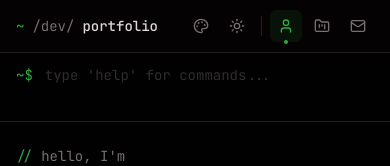
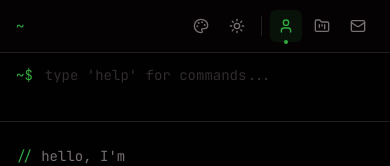
Before and after one commit to simoneraffaelli/portfolio, a Next.js app: page / in a window 390 px wide. Shown: the top 166 px of the page. Built offline with nearby package versions, Linux system fonts and the light colour scheme.

Commit message:
fix title bar mobile layout

```diff
--- a/components/title-bar.tsx
+++ b/components/title-bar.tsx
@@ -53,8 +53,8 @@ export function TitleBar({
       {/* Title - start aligned */}
       <div className="flex items-center gap-2 font-mono text-sm">
         <span className="text-primary">~</span>
-        <span className="text-muted-foreground">/dev/</span>
-        <span className="text-foreground font-medium">portfolio</span>
+        <span className="hidden sm:inline text-muted-foreground">/dev/</span>
+        <span className="hidden sm:inline text-foreground font-medium">portfolio</span>
       </div>
 
       {/* Controls - end aligned */}
```
